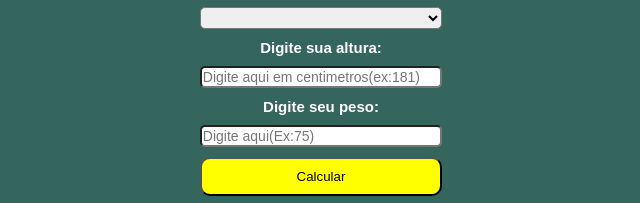
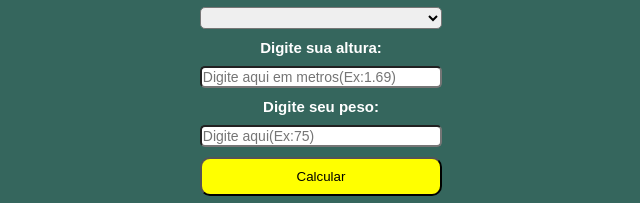
Before and after one commit to Guilherme-Ferreira-Tombini/Atividade-part1-AplicativosMoveis2, a website: page index.html in a window 1280 px wide. Both pictures are taken after a click on the button "Limpar". Shown: the part 206-409 px from the top of the page, 319-959 px from the left. Drawn offline with Linux system fonts and the light colour scheme; a web font is replaced by a local one.

Commit message:
adicionado coisas novas

```diff
--- a/index.html
+++ b/index.html
@@ -27,7 +27,7 @@
       <option value="feminino" selected>Feminino</option>
   </select>
   <h5 style="color: white;"><center>Digite sua altura:</center></h5>
-  <input type="text" id="Altura" placeholder="Digite aqui em centimetros(ex:181)">
+  <input type="text" id="Altura" placeholder="Digite aqui em metros(Ex:1.69)">
   <h5 style="color: white;"><center>Digite seu peso:</center></h5>
   <input type="text" id="Peso" placeholder="Digite aqui(Ex:75)">
   <button class="button1" onclick="calcula()">Calcular</button>
--- a/js/main.js
+++ b/js/main.js
@@ -41,9 +41,11 @@ function limpar(){
     let nome = document.getElementById("Nome");
     let idade = document.getElementById("Idade");
     let sexo = document.getElementById("sexo");
+    let resultado = document.getElementById('resultado');
     altura.value = "";
     peso.value = "";
     nome.value = "";
     idade.value = "";
-    sexo.value = ""
+    sexo.value = "";
+    resultado.innerHTML = "";
 }
```
Also changed, not shown: images/dfb4c490-7b65-4863-bbcf-43ec7d26b04b.jfif (added).
